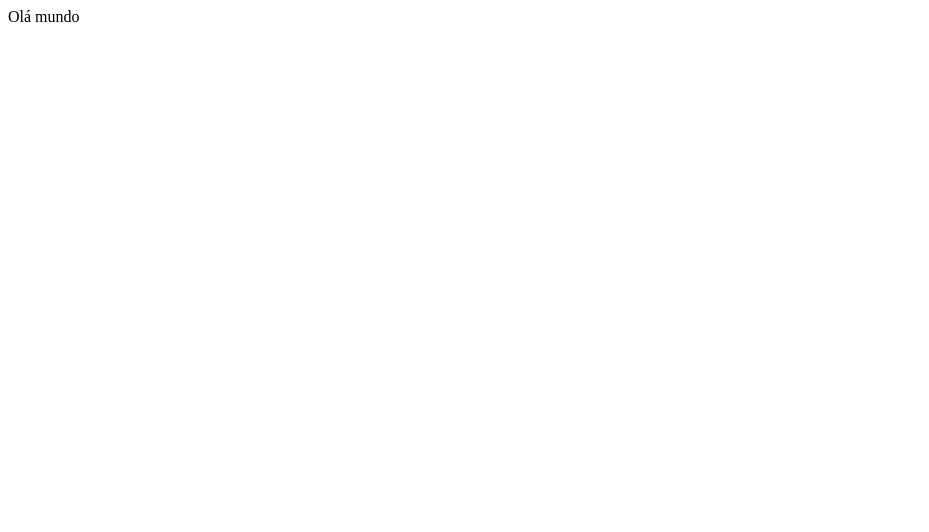
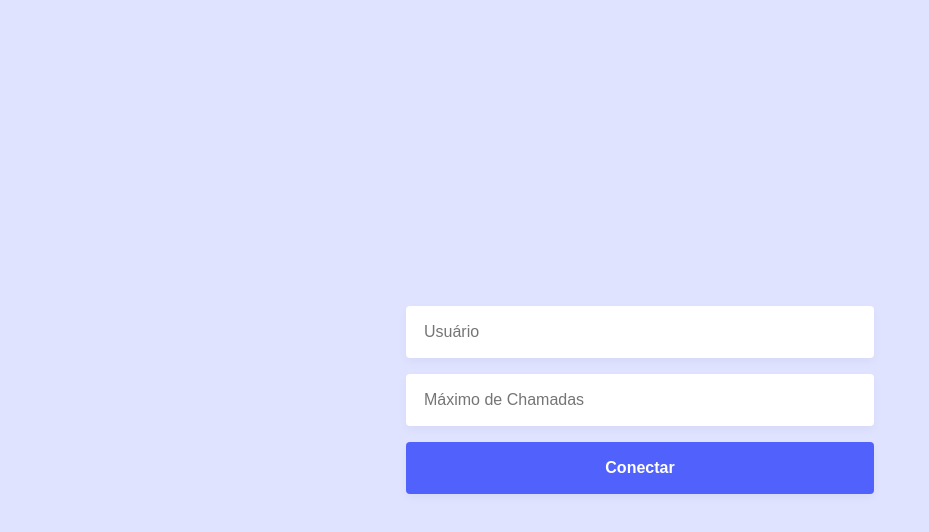
Before and after one commit to Ig0rC/desafio-digitro-web, a React (Vite) app: page /login in a window 1280 px wide. Shown: the top 532 px of the page, without its empty margins (0-929 px from the left). Built offline with nearby package versions, Linux system fonts and the light colour scheme.

Commit message:
finalizado a estilização da página Login

```diff
--- a/package.json
+++ b/package.json
@@ -13,11 +13,13 @@
     "react": "^18.2.0",
     "react-dom": "^18.2.0",
     "react-router-dom": "^6.10.0",
-    "socket.io-client": "^4.6.1"
+    "socket.io-client": "^4.6.1",
+    "styled-components": "^5.3.10"
   },
   "devDependencies": {
     "@types/react": "^18.0.28",
     "@types/react-dom": "^18.0.11",
+    "@types/styled-components": "^5.1.26",
     "@typescript-eslint/eslint-plugin": "^5.57.1",
     "@typescript-eslint/parser": "^5.57.1",
     "@vitejs/plugin-react": "^4.0.0",
--- a/src/App.tsx
+++ b/src/App.tsx
@@ -1,5 +1,4 @@
 import { useEffect, useState } from 'react'
-import viteLogo from '/vite.svg'
 import { socket } from './service/socket';
 
 function App() {
@@ -14,6 +13,7 @@ function App() {
         username: 'test',
         maxCalls: 2,
       })
+
       console.log('mit')
     } catch (error) {
       console.log(error)
--- /dev/null
+++ b/src/assets/styles/global.ts
@@ -0,0 +1,23 @@
+import { createGlobalStyle } from 'styled-components';
+import defaultTheme from './theme/defaultTheme';
+
+type Props = {
+  theme: typeof defaultTheme
+}
+
+export default createGlobalStyle<Props>`
+  * {
+    margin: 0;
+    padding: 0;
+    box-sizing: border-box;
+    font-family: 'Sora', sans-serif;
+  }
+  body {
+    background:  ${({ theme }) => theme.colors.primary.lighter};
+    font-size: 16px;
+    color: ${({ theme }) => theme.colors.gray[900]}
+  }
+  button {
+    cursor: pointer;
+  }
+`;
--- /dev/null
+++ b/src/assets/styles/theme/defaultTheme.ts
@@ -0,0 +1,23 @@
+export default {
+  colors: {
+    background: '#F6F5FC',
+    primary: {
+      lighter: '#E0E3FF',
+      light: '#6674F4',
+      main: '#5061FC',
+      dark: '#3346F0',
+    },
+    gray: {
+      900: '#222222',
+      200: '#BCBCBC',
+      100: '#E6E6E6',
+    },
+    danger: {
+      main: '#FC5050',
+      dark: '#F63131',
+    },
+    success: {
+      main: '#51CA73',
+    },
+  },
+};
--- /dev/null
+++ b/src/components/Button/index.tsx
@@ -0,0 +1,28 @@
+import React from 'react';
+import { StyledButton } from './styles';
+
+interface Props {
+  type: 'button' | 'submit' | 'reset';
+  disabled: boolean,
+  isLoading: boolean,
+  children: React.ReactNode;
+  danger?: boolean,
+  onClick?: () => void;
+}
+
+function Button({
+  disabled, isLoading, type, children, danger = false, onClick,
+} : Props): JSX.Element {
+  return (
+    <StyledButton
+      type={type}
+      disabled={disabled || isLoading}
+      onClick={onClick}
+      danger={danger}
+    >
+      {!isLoading && children}
+    </StyledButton>
+  );
+}
+
+export default Button;
--- /dev/null
+++ b/src/components/Button/styles.ts
@@ -0,0 +1,40 @@
+import styled, { css } from 'styled-components';
+
+interface buttonProps {
+  danger?: boolean;
+}
+
+export const StyledButton = styled.button<buttonProps>`
+  height: 52px;
+  padding: 0 16px;
+  border: none;
+  background: ${({ theme }) => theme.colors.primary.main};
+  font-size: 16px;
+  box-shadow: 0px 4px 10px rgba(0, 0, 0, 0.04);
+  color: #FFFFFF;
+  font-weight: bold;
+  border-radius: 4px;
+  transition: background 0.2s ease-in;
+  display: flex;
+  align-items: center;
+  justify-content: center;
+  &:hover {
+    background: ${({ theme }) => theme.colors.primary.light};
+  }
+  &:active {
+    background: ${({ theme }) => theme.colors.primary.dark} ;
+  }
+  &[disabled]{
+    background: #ccc;
+    cursor: default;
+  }
+  ${({ theme, danger }) => danger && css`
+    background: ${theme.colors.danger.main};
+    &:hover {
+    background: ${theme.colors.danger.light};
+    }
+    &:active {
+      background: ${theme.colors.danger.dark} ;
+    }
+  `}
+`;
--- /dev/null
+++ b/src/components/FormGroup/index.tsx
@@ -0,0 +1,20 @@
+import { ReactNode } from 'react';
+import { Container } from './styles';
+
+interface FormGroupProps {
+  children: ReactNode;
+  error?: string;
+}
+
+function FormGroup({ children, error }: FormGroupProps): JSX.Element {
+  return (
+    <Container>
+      <div className="form-item">
+        {children}
+      </div>
+      {error && <small>{error}</small>}
+    </Container>
+  );
+}
+
+export default FormGroup;
--- /dev/null
+++ b/src/components/FormGroup/styles.ts
@@ -0,0 +1,21 @@
+import styled from 'styled-components';
+
+export const Container = styled.div`
+  & + & {
+    margin-top: 16px;
+  }
+  small {
+    color: ${({ theme }) => theme.colors.danger.main};
+    font-size: 12px;
+    display: block;
+    margin-top: 8px;
+  }
+  .form-item {
+    position: relative;
+    .loader {
+      position: absolute;
+      top: 18px;
+      right: 16px;
+    }
+  }
+`;
--- /dev/null
+++ b/src/components/Input.ts
@@ -0,0 +1,33 @@
+import styled, { css } from 'styled-components';
+
+interface inputProps {
+  error?: string
+}
+
+export default styled.input<inputProps>`
+  width: 100%;
+  border: 2px solid #fff;
+  background: #ffffff;
+  box-shadow: 0px 4px 10px rgba(0, 0, 0, 0.04);
+  border-radius: 4px;
+  height: 52px;
+  outline: none;
+  padding: 0 16px;
+  font-size: 16px;
+  transition: border-color 0.2 ease-in;
+  appearance: none;
+
+  &:focus {
+    border: 2px solid ${({ theme }) => theme.colors.primary.main};
+  }
+
+  ${({ theme, error }) => error && css`
+    color: ${theme.colors.danger.main};
+    border-color: ${theme.colors.danger.main} !important;
+  `}
+
+  &[disabled] {
+    background-color: ${({ theme }) => theme.colors.gray[100]};
+    border-color: ${({ theme }) => theme.colors.gray[200]};
+  }
+`;
--- a/src/pages/Login/index.tsx
+++ b/src/pages/Login/index.tsx
@@ -1,8 +1,34 @@
+import Button from "../../components/Button";
+import FormGroup from "../../components/FormGroup";
+import Input from "../../components/Input";
+import { Container, Form, ButtonContainer } from "./styles";
+
 function Login() {
+  function handleSubmit() {
+    alert('submit')
+  }
   return (
-    <div>
-      Olá mundo
-    </div>
+    <Container>
+      <Form>
+        <FormGroup>
+          <Input placeholder="Usuário" />
+        </FormGroup>
+        <FormGroup>
+          <Input placeholder="Máximo de Chamadas" />
+        </FormGroup>
+
+        <ButtonContainer>
+          <Button
+            type="submit"
+            isLoading={false}
+            disabled={false}
+            onClick={handleSubmit}
+          >
+            Conectar
+          </Button>
+        </ButtonContainer>
+      </Form>
+    </Container>
   )
 }
 
--- /dev/null
+++ b/src/pages/Login/styles.ts
@@ -0,0 +1,26 @@
+import styled from 'styled-components';
+
+export const Container = styled.div`
+  width: 100%;
+  height: 100vh;
+  max-width: 500px;
+  margin: 0 auto;
+  padding: 0 16px;
+`;
+
+export const Form = styled.form`
+  flex: 1;
+  display: flex;
+  flex-direction: column;
+  height: 100%;
+  min-height: 200px;
+  justify-content: center;
+`;
+
+export const ButtonContainer = styled.div`
+  margin-top: 16px;
+
+  button {
+    width: 100%;
+  }
+`;
--- a/src/routes/index.tsx
+++ b/src/routes/index.tsx
@@ -1,10 +1,17 @@
+import { ThemeProvider } from 'styled-components';
 import AppRoutes from './AppRoutes';
 import { BrowserRouter } from 'react-router-dom';
+import defaultTheme from '../assets/styles/theme/defaultTheme';
+import GlobalStyles from '../assets/styles/global';
+
 
 function RoutesApp() {
 	return (
 		<BrowserRouter>
-			<AppRoutes />
+			<ThemeProvider theme={defaultTheme}>
+				<GlobalStyles />
+				<AppRoutes />
+			</ThemeProvider>
 		</BrowserRouter>
 	);
 }
```
Also changed, not shown: 1 other file (tests, documents, lock files or other folders).
